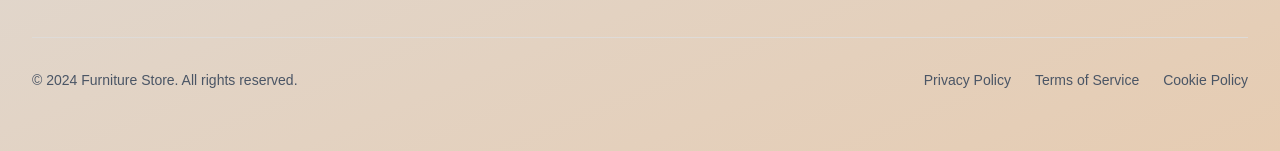
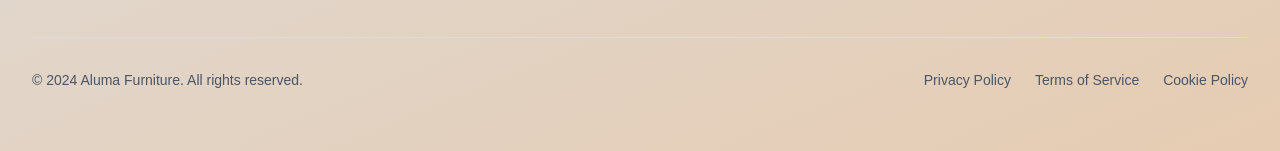
Before and after one commit to petreskia/furniture-store, a Next.js app in the folder furniturestore/: page / in a window 1280 px wide. Shown: the part 6614-6765 px from the top of the page. Built offline with nearby package versions, Linux system fonts and the light colour scheme.

Commit message:
updated the footer

```diff
--- a/furniturestore/src/components/Footer.tsx
+++ b/furniturestore/src/components/Footer.tsx
@@ -219,7 +219,7 @@ export default function Footer() {
         <div className="border-t border-[#dedbd8] mt-12 pt-8">
           <div className="flex flex-col md:flex-row justify-between items-center space-y-4 md:space-y-0">
             <p className="text-gray-600 text-sm">
-              © 2024 Furniture Store. All rights reserved.
+              © 2024 Aluma Furniture. All rights reserved.
             </p>
             <div className="flex space-x-6">
               <Link
```
